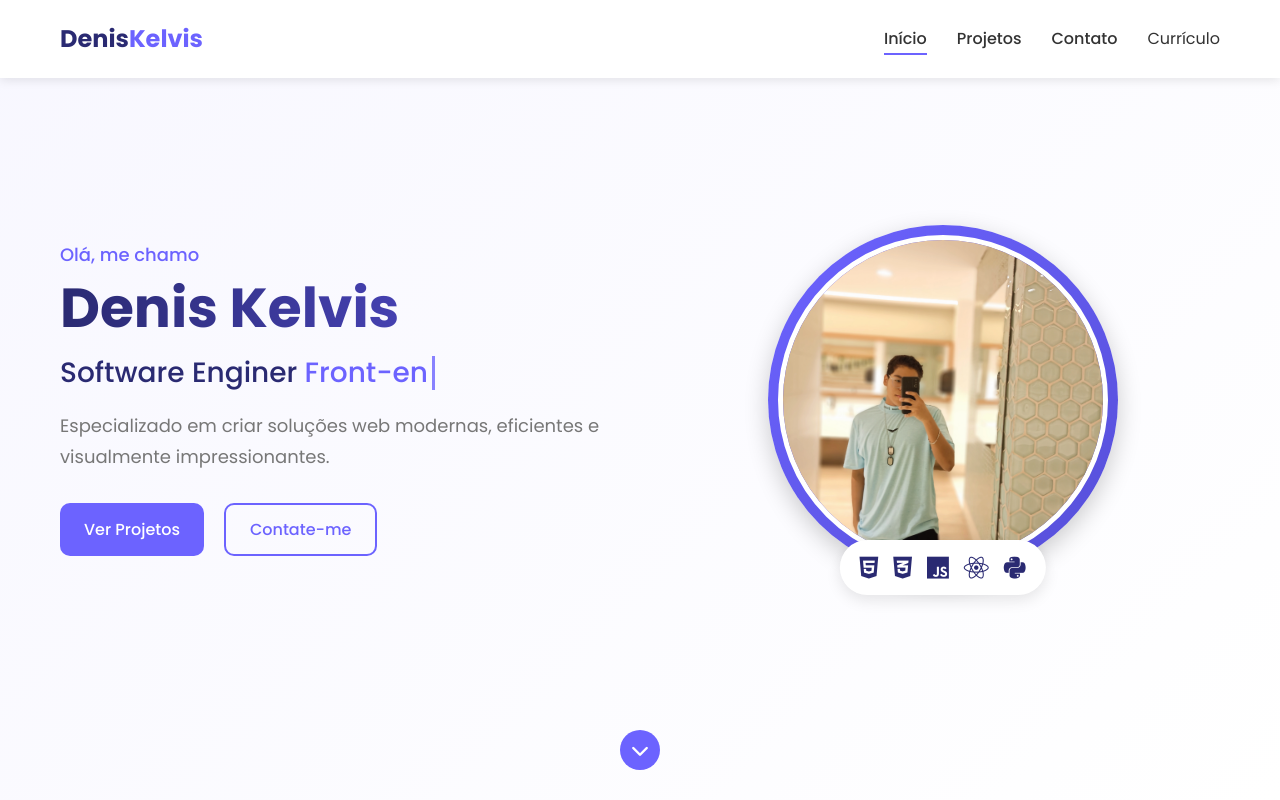
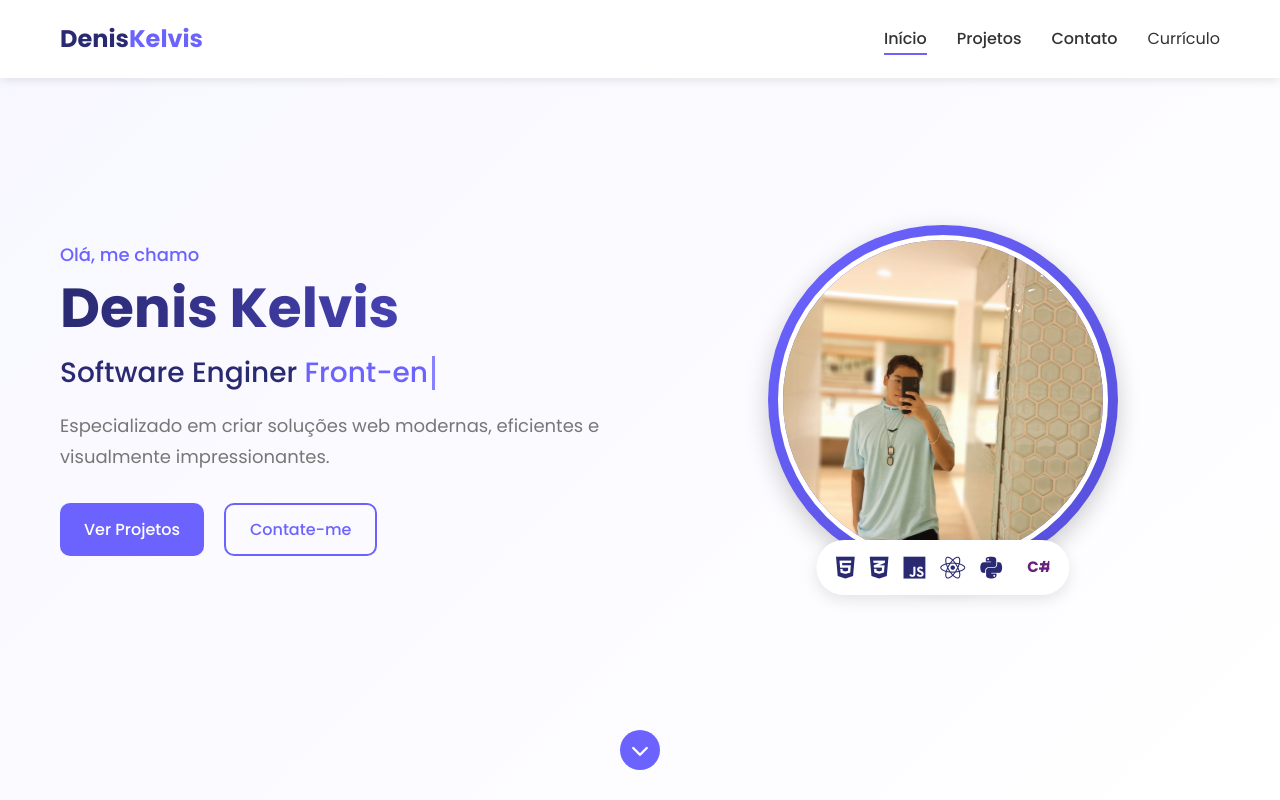
Before and after one commit to KelvisDenis/repository, a plain HTML site: page index.html in a window 1280 px wide. Shown: the top 800 px of the page. Drawn offline with Linux system fonts and the light colour scheme.

Commit message:
icone adicionado

```diff
--- a/index.html
+++ b/index.html
@@ -11,6 +11,7 @@
     <link rel="preconnect" href="https://fonts.gstatic.com" crossorigin>
     <link href="https://fonts.googleapis.com/css2?family=Poppins:wght@300;400;500;600;700&display=swap"
         rel="stylesheet">
+
 </head>
 
 <body>
@@ -57,6 +58,11 @@
                             <i class="fab fa-js" title="JavaScript"></i>
                             <i class="fab fa-react" title="React"></i>
                             <i class="fab fa-python" title="Python"></i>
+                            <svg xmlns="http://www.w3.org/2000/svg" width="24" height="24" viewBox="0 0 64 64"
+                                fill="#68217a" style="vertical-align: middle; margin-left: 8px;" title="C#">
+                                <text x="5" y="45" font-size="40" font-family="Poppins, sans-serif"
+                                    font-weight="700">C#</text>
+                            </svg>
                         </div>
                     </div>
                 </div>
@@ -230,8 +236,10 @@
                     <p>Desenvolvedor web focado em criar soluções modernas e eficientes.</p>
                     <div class="social-links">
                         <a href="https://github.com/KelvisDenis" target="_blank"><i class="fab fa-github"></i></a>
-                        <a href="www.linkedin.com/in/denis-kelvis-mendes-bezerra-7593a7256" target="_blank"><i class="fab fa-linkedin-in"></i></a>
-                        <a href="https://www.instagram.com/0denis__0" target="_blank"><i class="fab fa-instagram"></i></a>
+                        <a href="www.linkedin.com/in/denis-kelvis-mendes-bezerra-7593a7256" target="_blank"><i
+                                class="fab fa-linkedin-in"></i></a>
+                        <a href="https://www.instagram.com/0denis__0" target="_blank"><i
+                                class="fab fa-instagram"></i></a>
                     </div>
                 </div>
 
```
